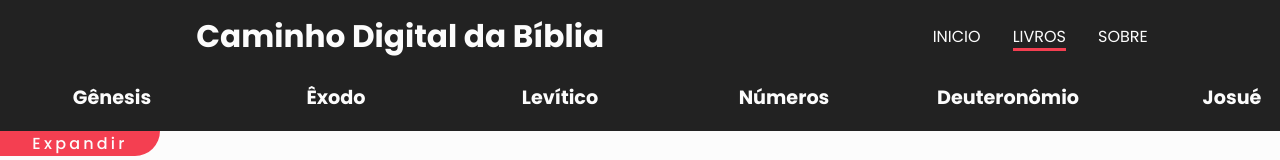
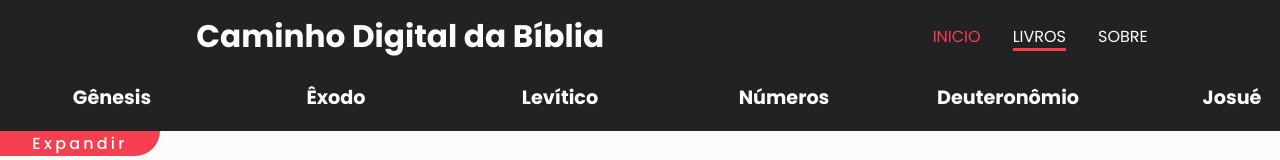
Before and after one commit to Dannick10/CaminhoDigitaldaBiblia, a React (Vite) app: page /livros in a window 1280 px wide. In both pictures the pointer is over the link "INICIO". Shown: the top 160 px of the page. Built offline with nearby package versions, Linux system fonts and the light colour scheme; no server answers.

Commit message:
::feat hover

```diff
--- a/src/Pages/Livros.module.css
+++ b/src/Pages/Livros.module.css
@@ -68,7 +68,7 @@ position: relative;
   color: var(--color3);
   font-weight:500;
   letter-spacing: .2em;
-
+  cursor: pointer;
 }
 
 .btnexpadin input{
@@ -76,6 +76,7 @@ position: relative;
   height: 100%;
   position: absolute;
   opacity:0;
+  cursor: pointer;
 }
 
 
--- a/src/components/Header.module.css
+++ b/src/components/Header.module.css
@@ -32,6 +32,12 @@
 .nav_last a {
     color: var(--color3);
     text-decoration: none;
+}
+
+.nav_last a:hover{
+    color: var(--color1);
+    perspective: 800px;
+    transition: 0.3s cubic-bezier(0.55, 0.085, 0.68, 0.53);
 }
 
 .nav{
```
